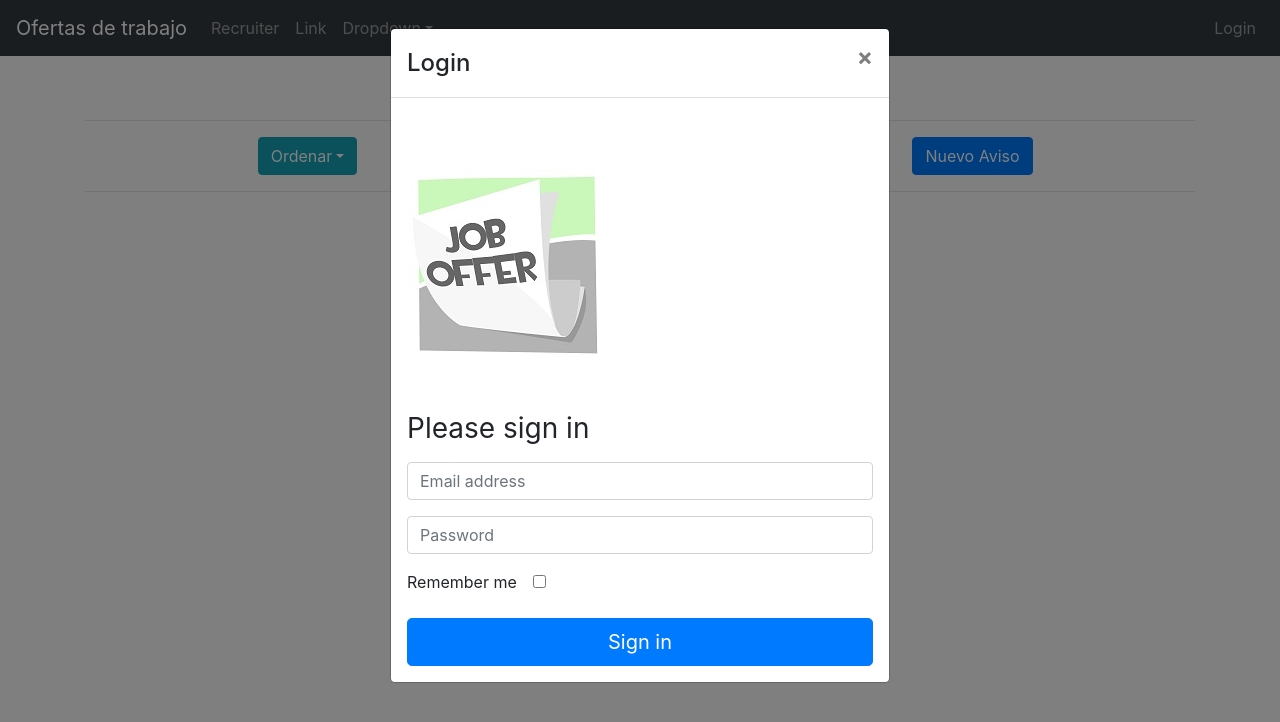
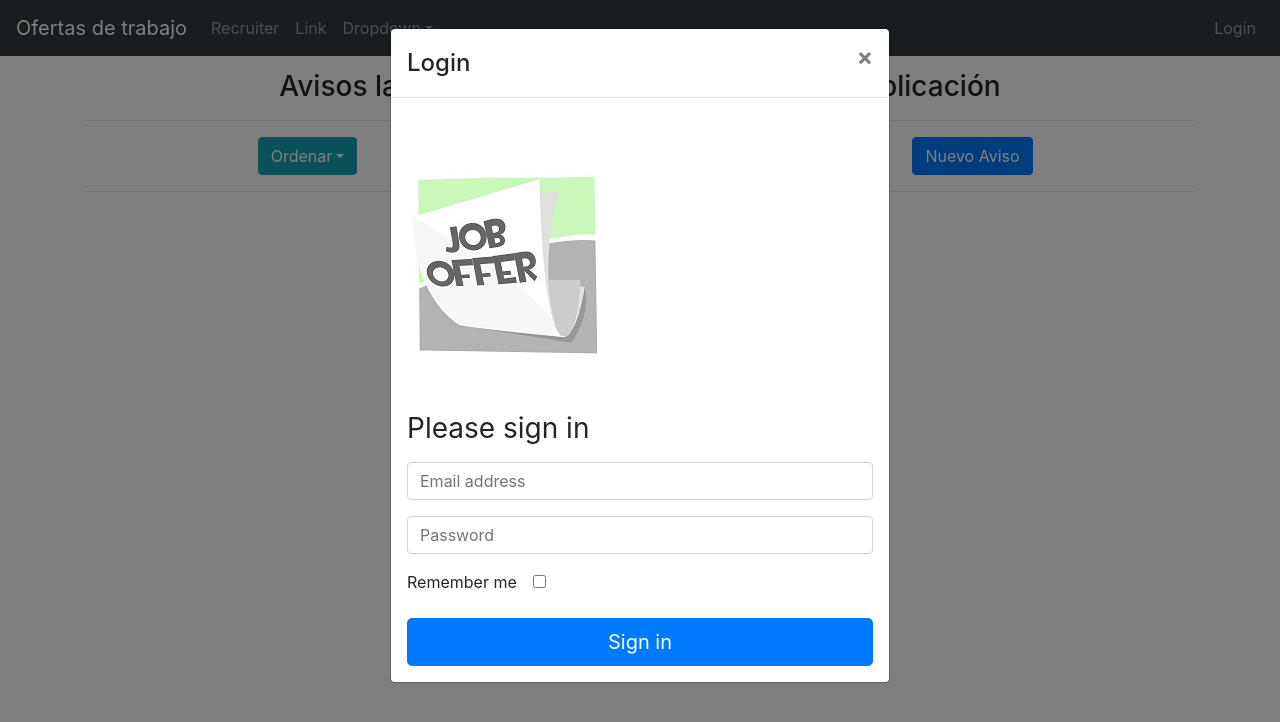
Before and after one commit to Maxs22/joboffer, a React (Create React App) app: page /recruiter in a window 1280 px wide. Shown: the top 722 px of the page. Built offline with nearby package versions, Linux system fonts and the light colour scheme.

Commit message:
Adding JobListHeader

```diff
--- /dev/null
+++ b/src/components/JobSeeker/JobListHeader/JobListHeader.js
@@ -0,0 +1,14 @@
+import React from 'react';
+import { useSelector } from 'react-redux';
+
+export default function JobListHeader() {
+
+    let orderingBy = useSelector(state => state.JobListState.jobListOrderingBy);
+
+    return (
+        <>
+            <h3>Avisos laborales ordenados por: { orderingBy }</h3>
+            <hr />
+        </>
+    );
+}
--- a/src/pages/JobSeeker/JobsList/JobsListPageForJobSeeker.jsx
+++ b/src/pages/JobSeeker/JobsList/JobsListPageForJobSeeker.jsx
@@ -3,6 +3,7 @@ import { Container, Row, Col } from 'react-bootstrap';
 import { useSelector } from 'react-redux';
 import JobsListOption from '../../../components//JobSeeker/JobsListOptions/JobsListOption';
 import JobsList from '../../../components//JobSeeker/JobsList/JobsList';
+import JobListHeader from '../../../components/JobSeeker/JobListHeader/JobListHeader'
 import './JobsListPageForJobSeeker.css';
 import { useFetchJobOffers } from '../../../services/useFetchJobOffers';
 
@@ -24,19 +25,20 @@ export default function JobsListPageForJobSeeker() {
             />
             <p>Cargando...</p>
         </span>
-       );
+    );
 
     return (
         <Container>
             <Row>
                 <Col>
+                    <JobListHeader/>
                     <JobsListOption IsRecruiter={false} ></JobsListOption>
                 </Col>
             </Row>
             <Row>
                 <Col>
                     <hr className="headerLineSeparator" />
-                    { spinner }
+                    {spinner}
                     <JobsList></JobsList>
                 </Col>
             </Row>
--- a/src/pages/Recruiter/JobList/JobListPageForRecruiter.jsx
+++ b/src/pages/Recruiter/JobList/JobListPageForRecruiter.jsx
@@ -3,6 +3,7 @@ import { Container, Row, Col } from 'react-bootstrap';
 import { useSelector } from 'react-redux';
 import RecruiterJobList from '../../../components/Recruiter/JobList/RecruiterJobList';
 import JobsListOption from '../../../components/JobSeeker/JobsListOptions/JobsListOption'
+import JobListHeader from '../../../components/JobSeeker/JobListHeader/JobListHeader'
 import Loader from 'react-loader-spinner'
 import { useFetchJobOffersForRecruiter  } from '../../../services/useFetchJobOffersForRecruiter'
 
@@ -28,8 +29,7 @@ export default function RecruiterHomePage() {
         <Container>
             <Row>
                 <Col>
-                    <h3>Mis avisos creados</h3>
-                    <hr/>
+                    <JobListHeader/>
                     <JobsListOption IsRecruiter={true}></JobsListOption>
                     <hr/>
                 </Col>
```
